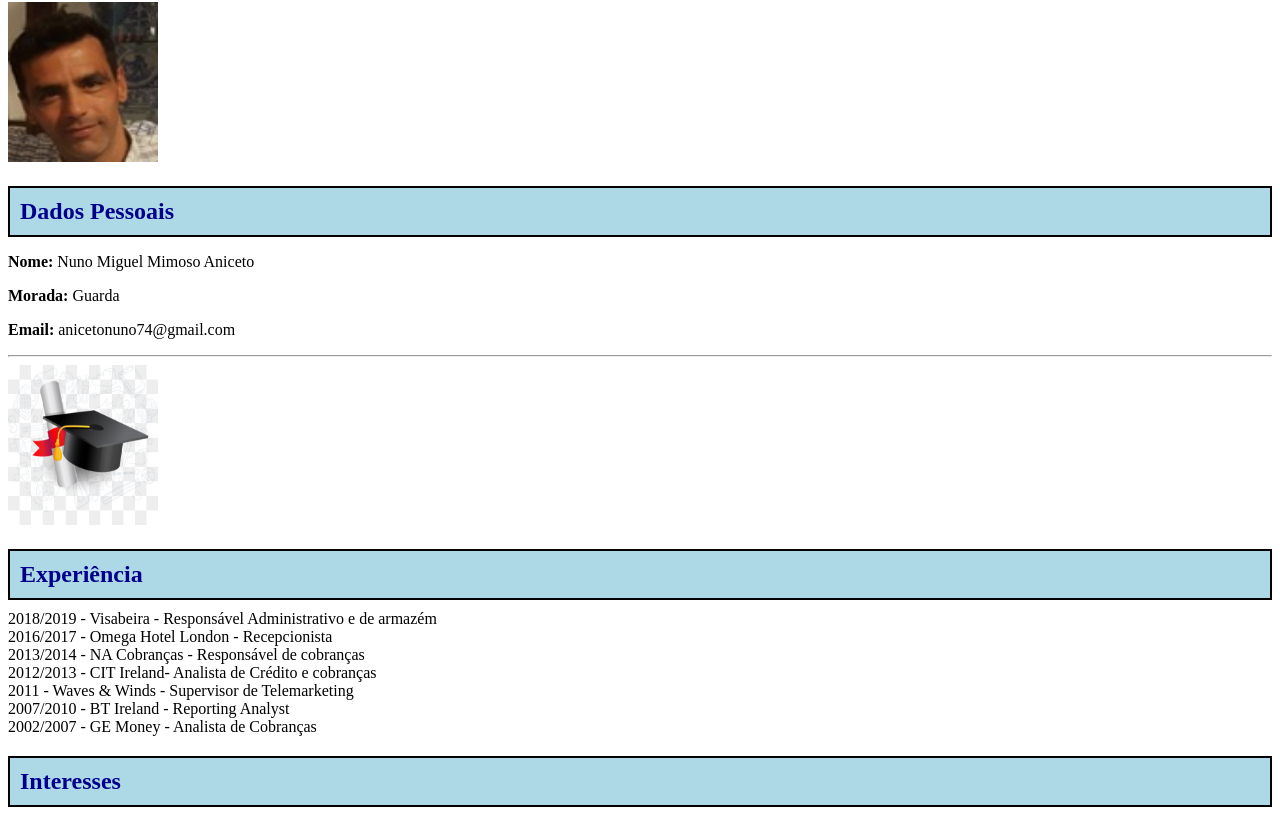
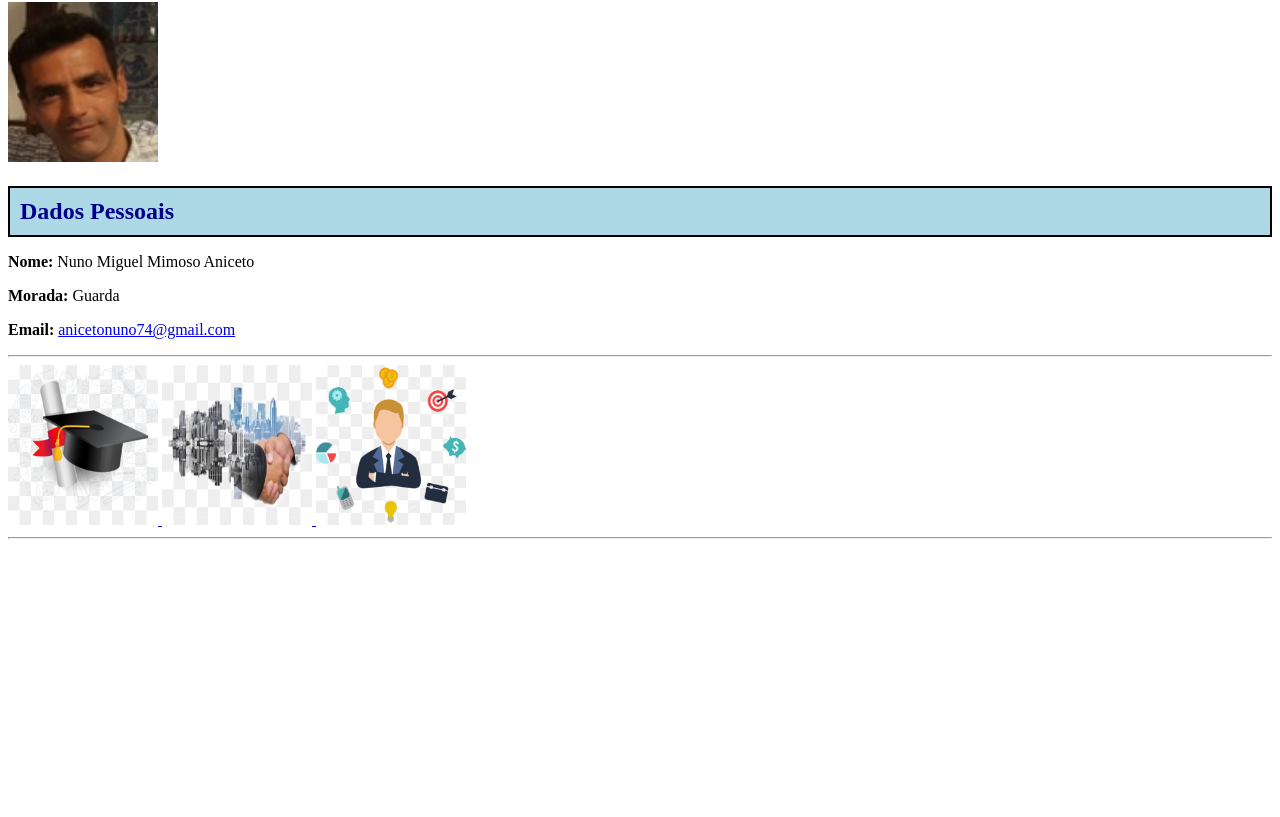
Before and after one commit to NunoAniceto/PaginaPessoal, a plain HTML site: page index.html in a window 1280 px wide. Shown: the part 90-907 px from the top of the page. After the commit the page ends 800 px from the top, so only its background shows below. Drawn offline with Linux system fonts and the light colour scheme.

Commit message:
adicionadas imagens

```diff
--- a/experiencia.html
+++ b/experiencia.html
@@ -3,9 +3,23 @@
 <html lang="en" xmlns="http://www.w3.org/1999/xhtml">
 <head>
     <meta charset="utf-8" />
-    <title></title>
+    <title>Nuno Aniceto - Experiência Profissional</title>
+    <link rel="stylesheet" href="css/pagina.css" />
 </head>
 <body>
 
+    <h1>Experiência</h1>
+
+    2018/2019 - Visabeira - Responsável Administrativo e de armazém <br />
+    2016/2017 - Omega Hotel London - Recepcionista<br />
+    2013/2014 - NA Cobranças - Responsável de cobranças<br />
+    2012/2013 - CIT Ireland- Analista de Crédito e cobranças<br />
+    2011 - Waves & Winds - Supervisor de Telemarketing<br />
+    2007/2010 - BT Ireland - Reporting Analyst<br />
+    2002/2007 - GE Money - Analista de Cobranças<br />
+
+    <hr />
+    <a href="index.html">Voltar ao site Inicial</a>
+
 </body>
 </html>
--- a/index.html
+++ b/index.html
@@ -20,31 +20,35 @@
 
     <p><b>Nome:</b> Nuno Miguel Mimoso Aniceto</p>
     <p><b>Morada:</b> Guarda</p>
-    <p><b>Email:</b> anicetonuno74@gmail.com</p>
+    <p><b>Email:</b> <a href="mailto:anicetonuno74@gmail.com">anicetonuno74@gmail.com</a></p>
 
     <hr />
 
-    <!--<h2>Habilitações</h2>-->
+
 
     <a href="habilitacoes.html">
         <img src="img/habilitacoes.jpg"
-         alt="Habilitações"
-         title="Habilitações"
-         style="width:150px; height:160px" />
-
+             alt="Habilitações"
+             title="Habilitações"
+             style="width:150px; height:160px" />
     </a>
 
-    <h2>Experiência</h2>
+    <a href="experiencia.html">
+        <img src="img/experiencia.jpg"
+             alt="Experiência"
+             title="Experiência"
+             style="width:150px; height:160px" />
+    </a>
 
-    2018/2019 - Visabeira - Responsável Administrativo e de armazém <br />
-    2016/2017 - Omega Hotel London - Recepcionista<br />
-    2013/2014 - NA Cobranças - Responsável de cobranças<br />
-    2012/2013 - CIT Ireland- Analista de Crédito e cobranças<br />
-    2011 - Waves & Winds - Supervisor de Telemarketing<br />
-    2007/2010 - BT Ireland - Reporting Analyst<br />
-    2002/2007 - GE Money - Analista de Cobranças<br />
+    <a href="interesses.html">
+        <img src="img/interesses.jpg"
+             alt="Interesses"
+             title="Interesses"
+             style="width:150px; height:160px" />
+    </a>
 
-    <h2>Interesses</h2>
+    <hr/>
+
 
 
 </body>
```
Also changed, not shown: habilitacoes.html (+3 -2 lines), interesses.html (+7 -1 lines), img/experiencia.jpg (renamed from img/experiência.jpg).
